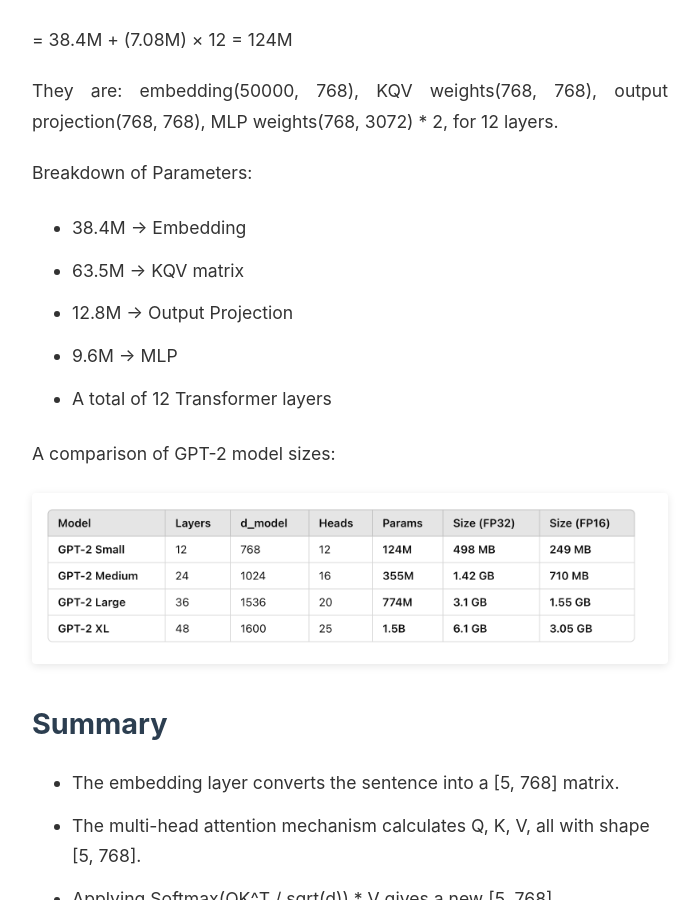
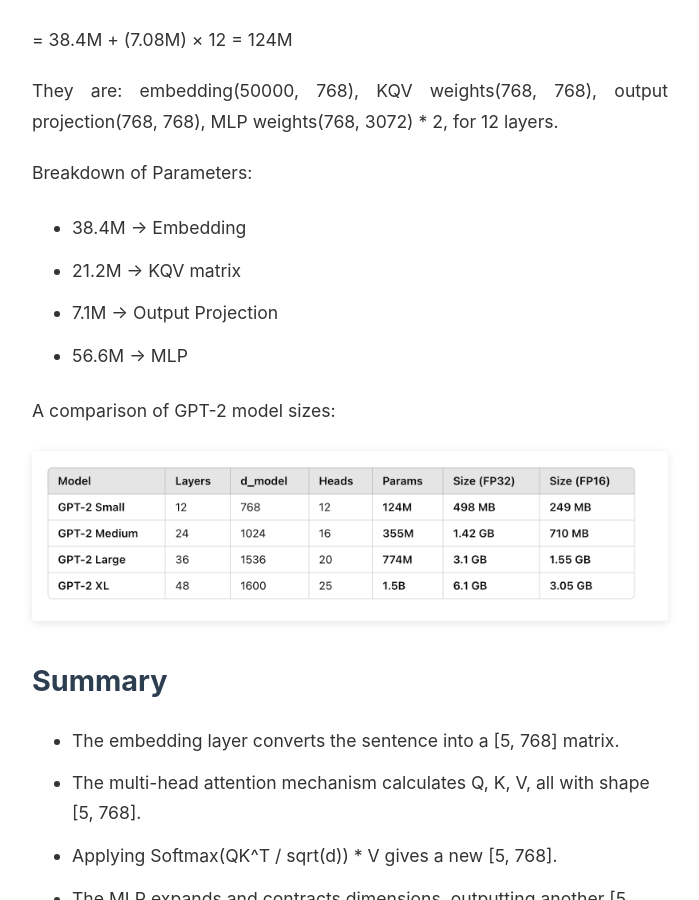
Before and after one commit to wjhhking/jinspire.dev, a Jekyll site: the page built from _posts/2025-02-09-life-of-a-tensor.md, in a window 1280 px wide and 900 px high, scrolled down 3612 px. Shown: the whole window, without its empty margins (290-989 px from the left). Built offline with Jekyll 4.4.1, drawn with Linux system fonts in a browser that asks for light colours.

Commit message:
fix size

```diff
--- a/_includes/analytics.html
+++ b/_includes/analytics.html
@@ -1,4 +1,4 @@
 {% if jekyll.environment == "production" %}
-<script data-goatcounter="https://{{ site.goatcounter }}.goatcounter.com/count"
+<script data-goatcounter="https://jinspiredev.goatcounter.com/count"
         async src="//gc.zgo.at/count.js"></script>
 {% endif %}
--- a/_layouts/default.html
+++ b/_layouts/default.html
@@ -6,6 +6,7 @@
     <meta name="viewport" content="width=device-width, initial-scale=1.0">
     <title>{{ site.title }}</title>
     <link rel="stylesheet" href="{{ '/assets/css/styles.css' | relative_url }}">
+    {% include analytics.html %}
 </head>
 <body>
     <main>
--- a/_posts/2025-02-09-life-of-a-tensor.md
+++ b/_posts/2025-02-09-life-of-a-tensor.md
@@ -117,10 +117,9 @@
 
 Breakdown of Parameters:
 - 38.4M → Embedding
-- 63.5M → KQV matrix
-- 12.8M → Output Projection
-- 9.6M → MLP
-- A total of 12 Transformer layers
+- 21.2M → KQV matrix
+- 7.1M → Output Projection
+- 56.6M → MLP
 
 A comparison of GPT-2 model sizes:
 
```
Also changed, not shown: _posts/2025-02-01-ai-startup-learning-zh.md (+1 -1 lines), _posts/2025-02-01-ai-startup-learning.md (+1 -1 lines), _posts/2025-02-09-life-of-a-tensor-zh.md (+3 -4 lines), 2 other files.
